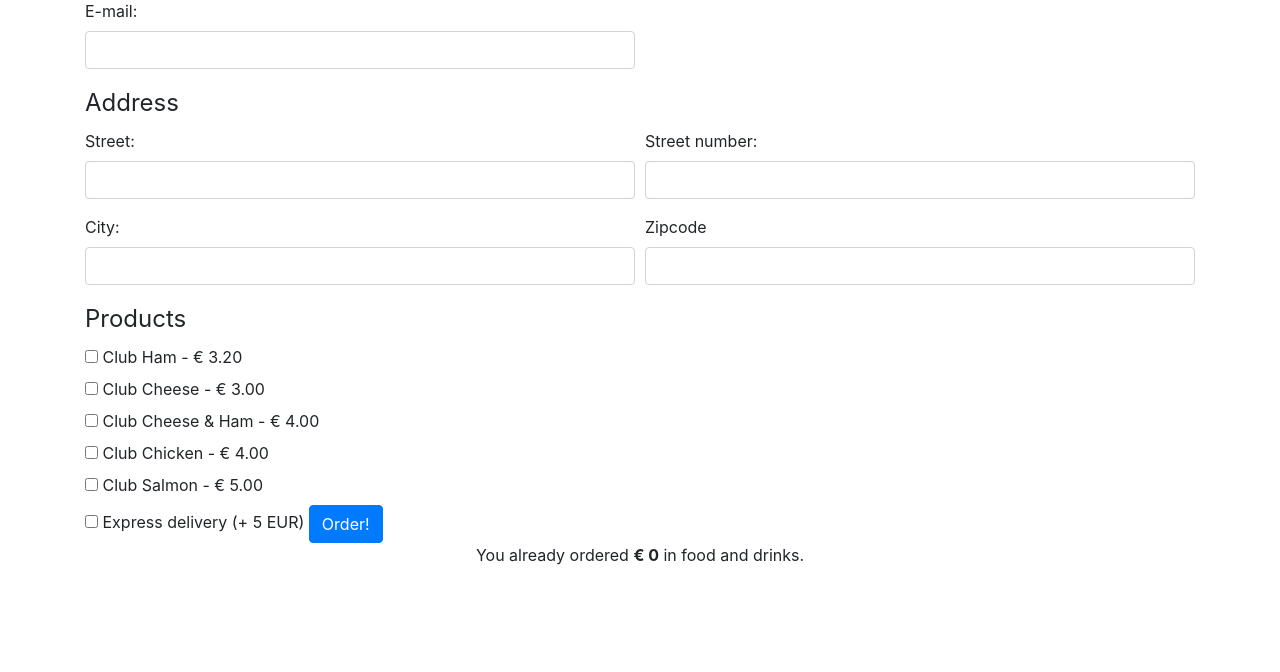
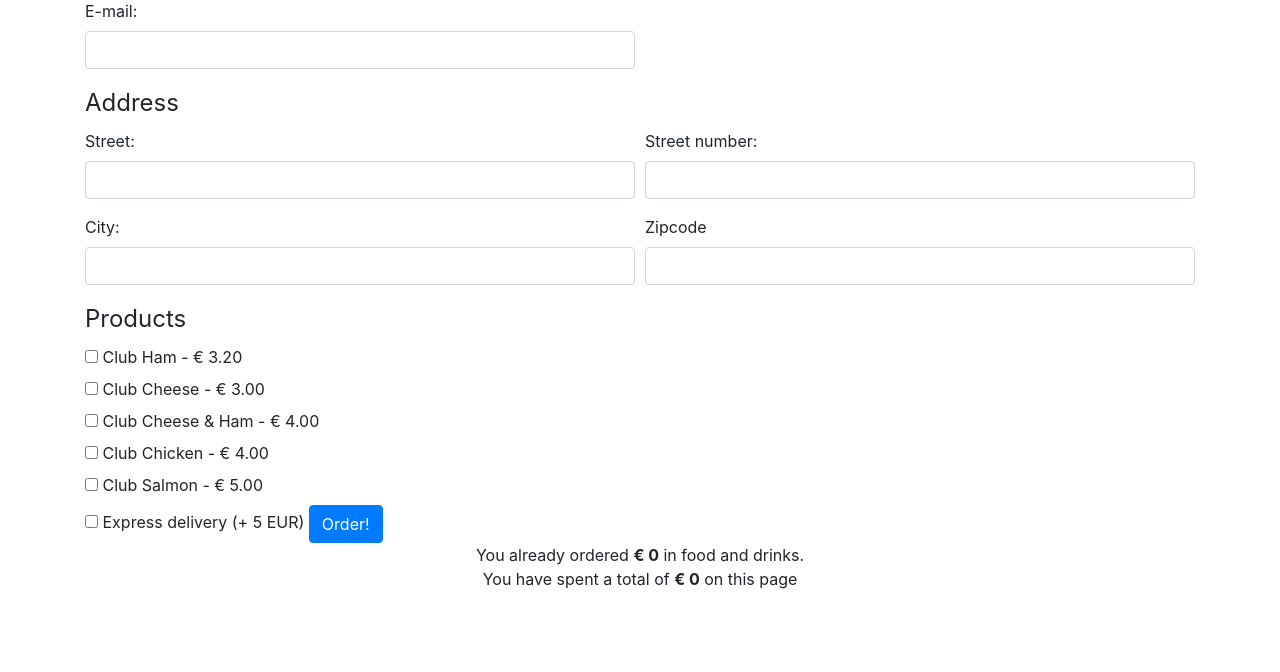
Before and after one commit to KaiHelsen/php-order-form, a PHP site: page /index.php in a window 1280 px wide. Shown: the part 97-769 px from the top of the page. Run offline with PHP 8.4, Linux system fonts and the light colour scheme.

Commit message:
implemented step 5: Total Revenue Counter

```diff
--- a/form-view.php
+++ b/form-view.php
@@ -87,7 +87,8 @@
         <button type="submit" class="btn btn-primary">Order!</button>
     </form>
 
-    <footer>You already ordered <strong>&euro; <?php echo $totalValue ?></strong> in food and drinks.</footer>
+    <footer><div>You already ordered <strong>&euro; <?php echo $totalValue ?></strong> in food and drinks.</div>
+        <div>You have spent a total of <strong>&euro; <?php echo $totalSpentValue ?></strong> on this page</div></footer>
 </div>
 
 <style>
--- a/index.php
+++ b/index.php
@@ -28,12 +28,14 @@ else
 const NORMAL_DELIVERY_TIME = 2 * 60;    //time in minutes
 const EXPRESS_DELIVERY_TIME = 45;       //time in minutes
 const EXPRESS_DELIVERY_COST = 5;        //cost in euros. you can't fool me.
+const COOKIE_NAME = "totalSpentAmount"; //name to use in the cookie
 
 //INIT ADDRESS FORM VALUES
 $email = $street = $streetNr = $city = $zipCode = "";
 $emailErr = $streetErr = $streetNrErr = $cityErr = $zipCodeErr = "";
 $expressDelivery = false;
 $totalValue = 0;
+$totalSpentValue = 0;
 
 //HANDLE FORM & ADDRESS INPUT
 $isFormOkay = true;
@@ -140,7 +142,7 @@ if (!empty($_POST))
     }
 
     //HANDLE CONFIRMATION MESSAGE
-    if ($isFormOkay)
+    if ($isFormOkay && $totalValue > 0)
     {
         $timeToDelivery = NORMAL_DELIVERY_TIME;
         if (isset($data["express_delivery"]))
@@ -176,8 +178,19 @@ else
     }
 }
 
+//CREATE COOKIE
+//initialize
+if(isset($_COOKIE[COOKIE_NAME])){
+    $totalSpentValue = $_COOKIE[COOKIE_NAME] + $totalValue;
+//    echo $totalSpentValue;
+}
+else{
+//    echo "initializing cookie";
+    $totalSpentValue += $totalValue;
+}
+setCookie(COOKIE_NAME, $totalSpentValue, time() + (86400 * 30), "/");
 
-
-
+//delete cookie
+//setCookie(COOKIE_NAME, "", time() - 3600);
 
 require 'form-view.php';
```
Also changed, not shown: README.md.
